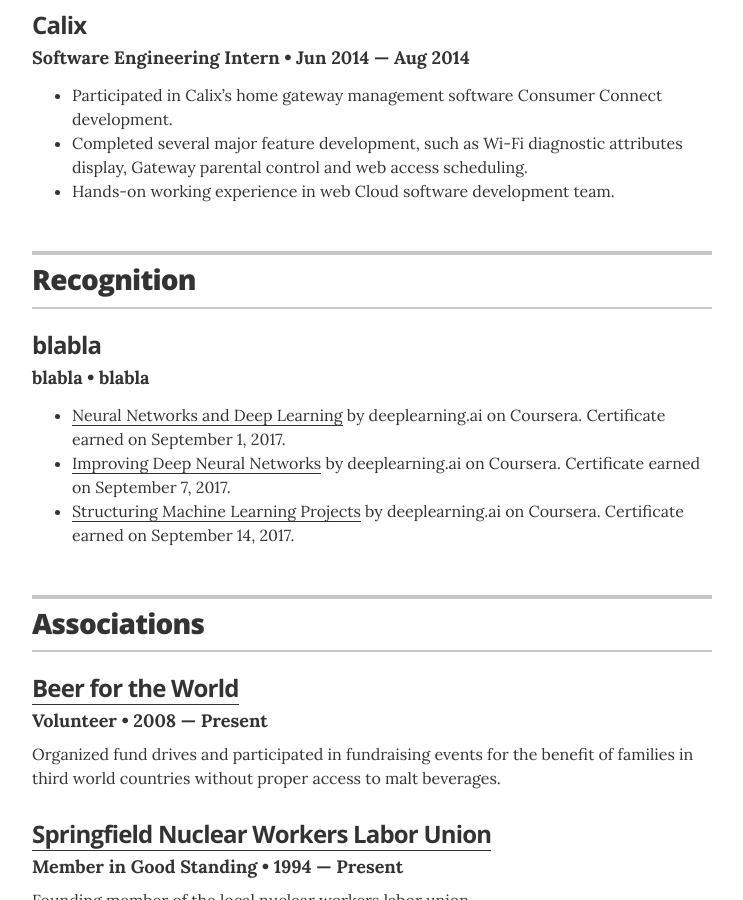
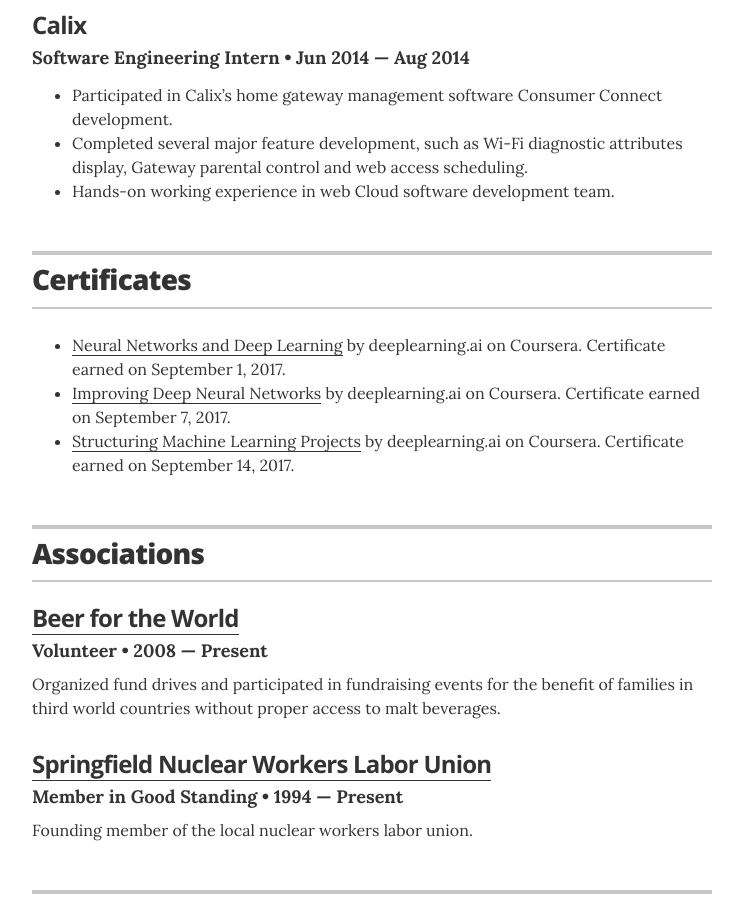
Before and after one commit to Yuyang105/Yuyang105.github.io, a Jekyll site: the page built from index.html, in a window 1280 px wide and 900 px high, scrolled down 2723 px. Shown: the whole window, without its empty margins (268-1011 px from the left). Built offline with Jekyll 4.4.1, drawn with Linux system fonts in a browser that asks for light colours.

Commit message:
Update resume.html

```diff
--- a/_layouts/resume.html
+++ b/_layouts/resume.html
@@ -133,13 +133,11 @@
       <section class="content-section">
 
         <header class="section-header">
-          <h2>Recognition</h2>
+          <h2>Certificates</h2>
         </header>
 
         {% for recognition in site.data.recognitions %}
         <div class="resume-item">
-          <h3 class="resume-item-title" itemprop="award">{{ recognition.award }}</h3>
-          <h4 class="resume-item-details">{{ recognition.organization }} &bull; {{ recognition.year }}</h4>
           <p class="resume-item-copy">{{ recognition.summary }}</p>
         </div>
         {% endfor %}
```
